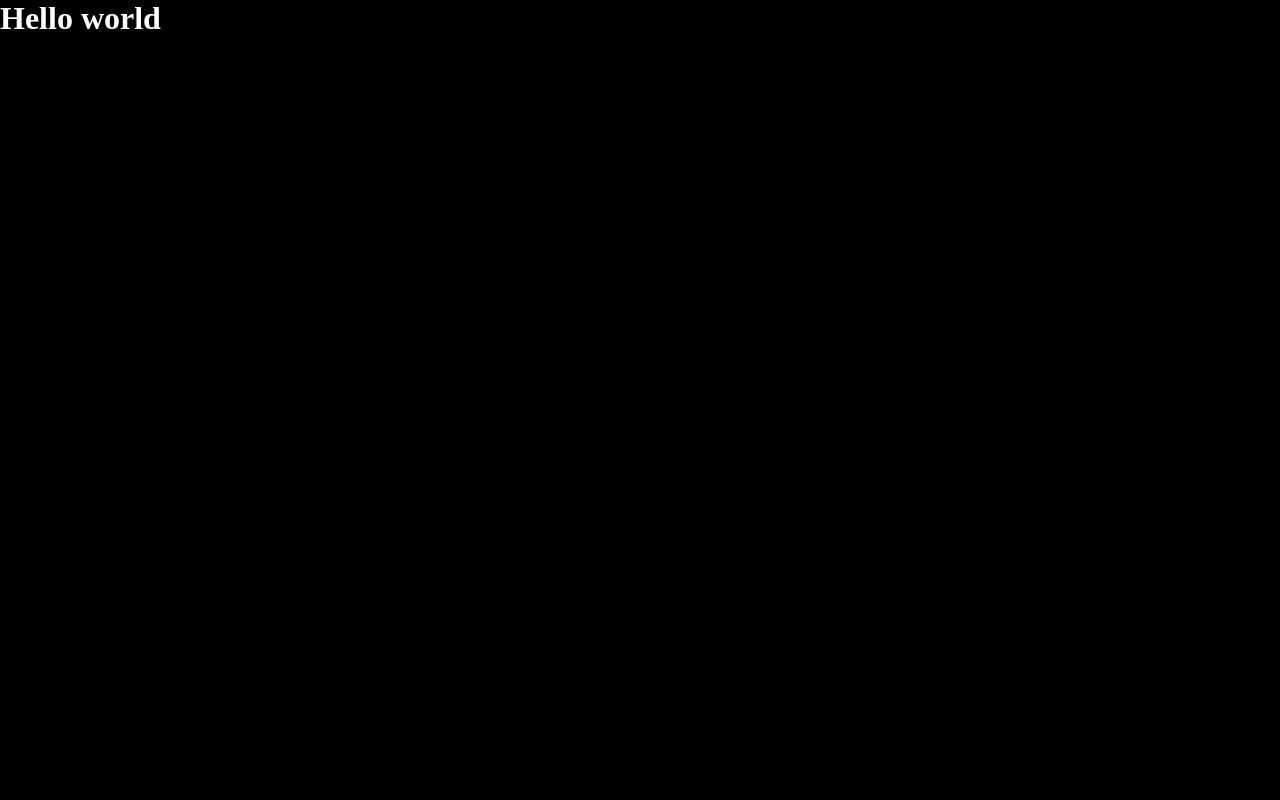
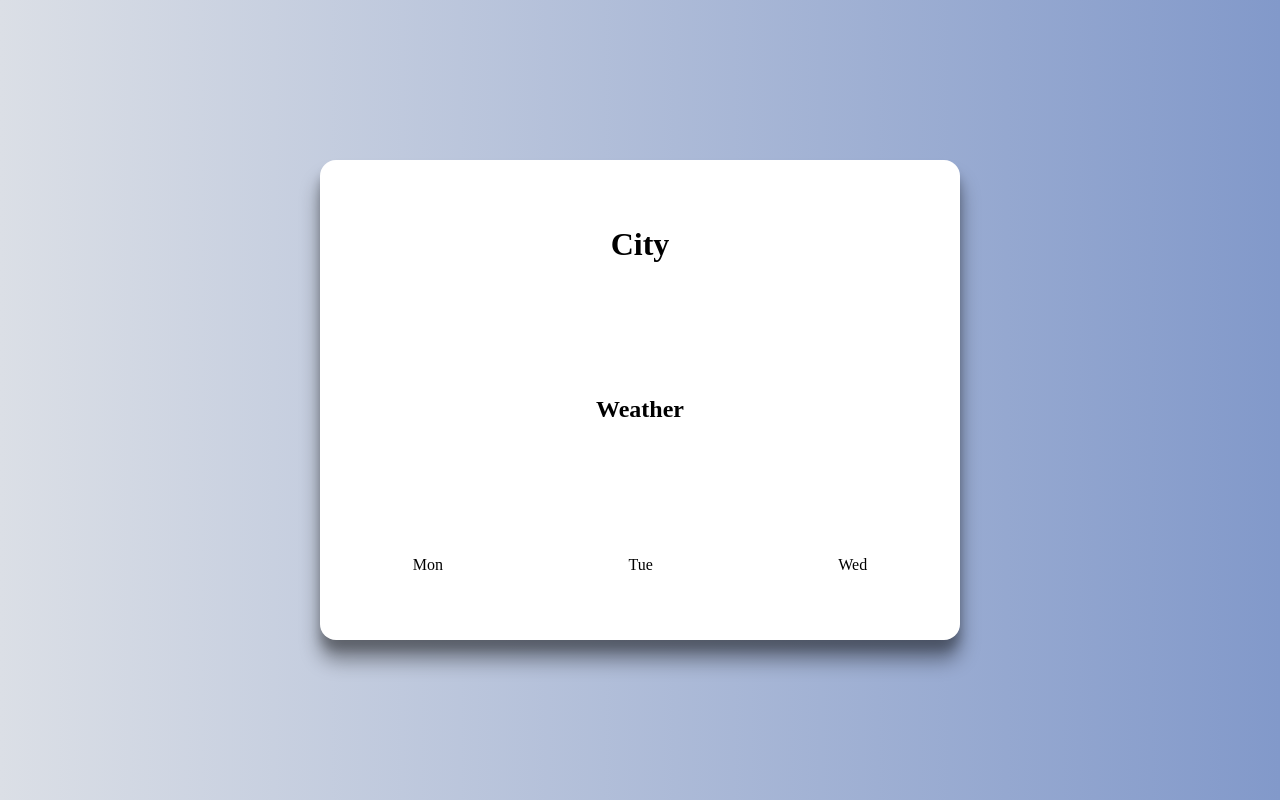
Before and after one commit to Oscris1/weather-app, a React (Create React App) app: page / in a window 1280 px wide. Built offline with nearby package versions, Linux system fonts and the light colour scheme.

Commit message:
Created MainCard component and add some pre-styles

```diff
--- a/src/App.js
+++ b/src/App.js
@@ -1,21 +1,28 @@
 import styled from 'styled-components';
 import GlobalStyle from './GlobalStyle';
+
+// components
+import MainCard from './components/MainCard';
 
 function App() {
   return (
     <div className='App'>
       <GlobalStyle />
-      <StyledCard>
-        <h1>Hello world</h1>
-      </StyledCard>
+      <StyledBackground>
+        <MainCard />
+      </StyledBackground>
     </div>
   );
 }
 
-const StyledCard = styled.div`
-  background: black;
+const StyledBackground = styled.div`
+  background: linear-gradient(to right, #dbdfe6, #8299ca);
   height: 100vh;
-  color: white;
+  display: flex;
+  flex-direction: column;
+  justify-content: center;
+  align-items: center;
+  overflow: hidden;
 `;
 
 export default App;
--- /dev/null
+++ b/src/components/MainCard.js
@@ -0,0 +1,36 @@
+import React from 'react';
+import styled from 'styled-components';
+
+const MainCard = () => {
+  return (
+    <StyledCard>
+      <h1>City</h1>
+      <h2>Weather</h2>
+      <StyledNextDays>
+        <p>Mon</p>
+        <p>Tue</p>
+        <p>Wed</p>
+      </StyledNextDays>
+    </StyledCard>
+  );
+};
+
+const StyledCard = styled.div`
+  background: white;
+  min-height: 30rem;
+  min-width: 50%;
+  border-radius: 1rem;
+  text-align: center;
+  //border: solid;
+  box-shadow: 0px 10px 10px rgba(0, 0, 0, 0.2), 0px 20px 20px rgba(0, 0, 0, 0.4);
+  display: flex;
+  flex-direction: column;
+  justify-content: space-around;
+`;
+
+const StyledNextDays = styled.div`
+  display: flex;
+  justify-content: space-around;
+`;
+
+export default MainCard;
```
